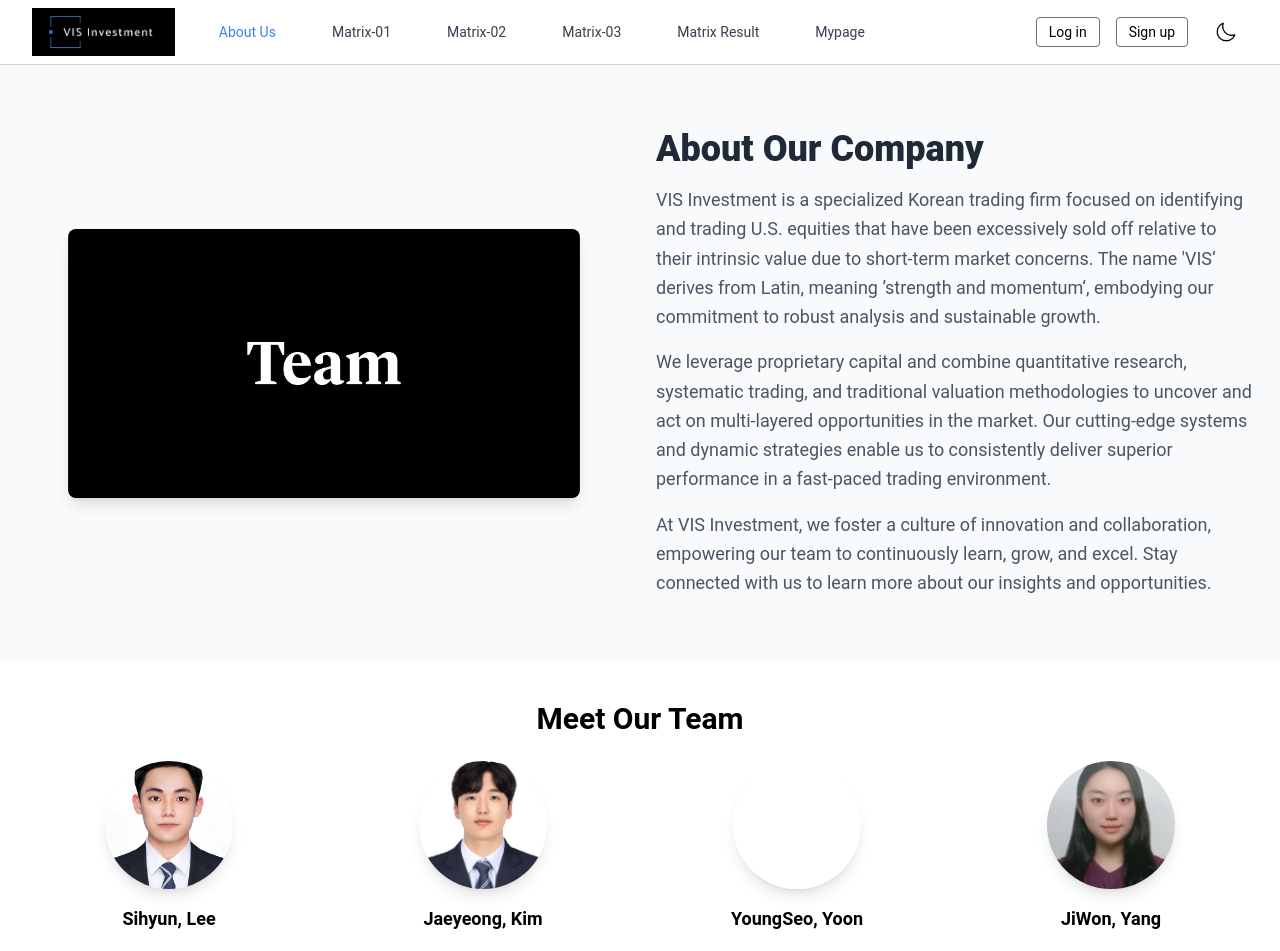
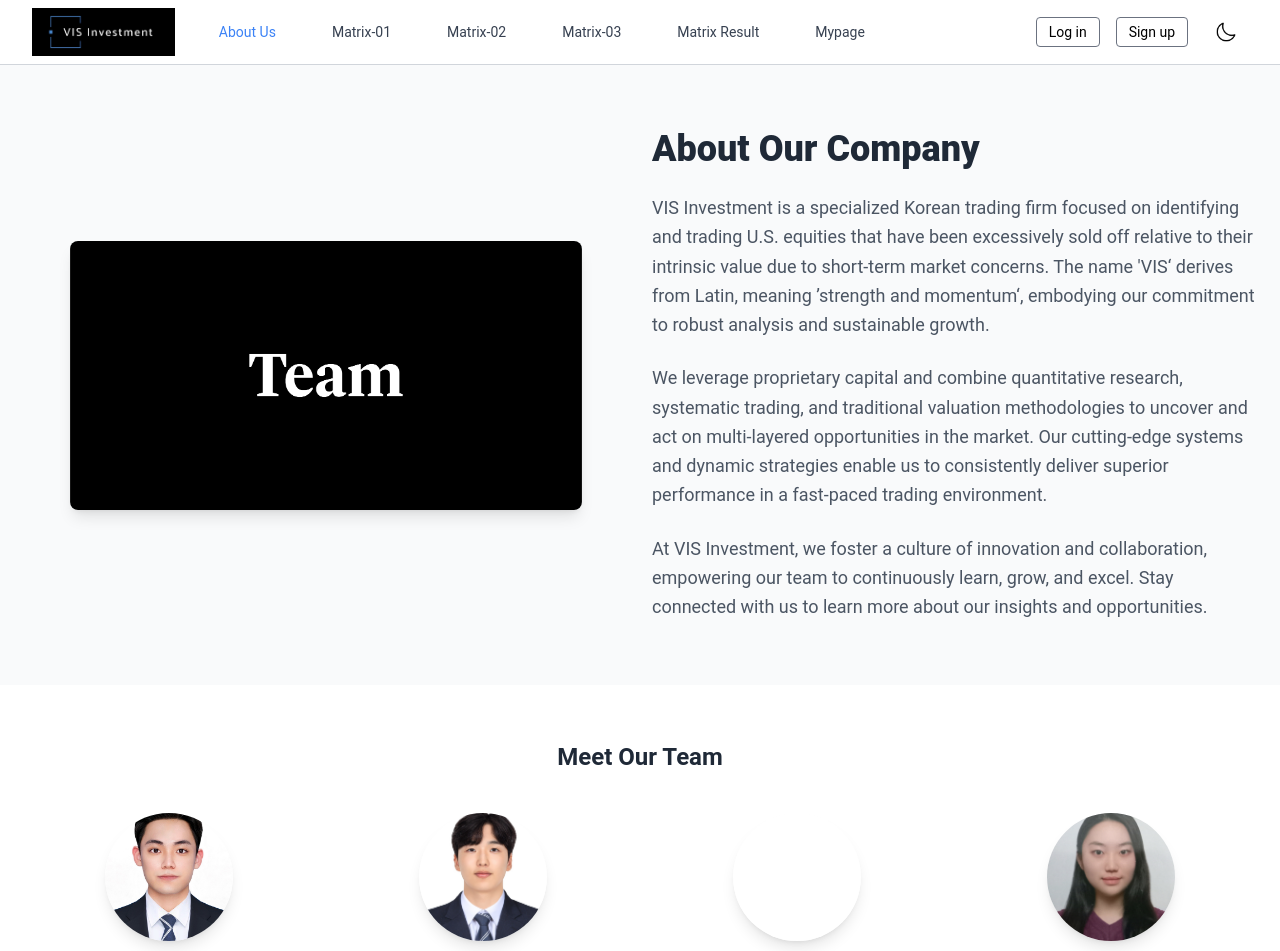
Before and after one commit to persi0815/vis-frontend, a React (Create React App) app: page /introduce in a window 1280 px wide. Shown: the top 951 px of the page. Built offline with nearby package versions, Linux system fonts and the light colour scheme; no server answers; what chartjs-chart-financial would draw is missing.

Commit message:
chore: 소개 페이지 타이틀  수정

```diff
--- a/src/components/introduce/CompanyIntroduce.js
+++ b/src/components/introduce/CompanyIntroduce.js
@@ -3,7 +3,7 @@
 function CompanyIntroduce() {
   return (
     <section className="bg-gray-50 dark:bg-gray-900 py-16 px-6">
-      <div className="container mx-auto grid grid-cols-1 md:grid-cols-2 gap-8 items-center">
+      <div className="container mx-auto grid grid-cols-1 md:grid-cols-2 gap-6 items-center">
         {/* 사진 */}
         <div>
           <img
@@ -14,7 +14,7 @@
         </div>
 
         {/* 소개 텍스트 */}
-        <div className="flex flex-col space-y-4 text-center md:text-left">
+        <div className="flex flex-col space-y-6 text-center md:text-left">
           <h1 className="text-4xl font-extrabold text-gray-800 dark:text-white">
             About Our Company
           </h1>
--- a/src/components/introduce/TeamIntroduce.js
+++ b/src/components/introduce/TeamIntroduce.js
@@ -24,13 +24,13 @@
     photo: "/images/team-jaeyoung.jpg",
   },
   {
-    name: "YoungSeo, Yoon",
+    name: "Youngseo, Yoon",
     position: "Research Assistant",
     bio: "現) VIS Investment, Investment Team RA",
     photo: "/images/team-youngseo.png",
   },
   {
-    name: "JiWon, Yang",
+    name: "Jiwon, Yang",
     position: " Backend & Frontend Developer",
     bio: "現) VIS Investment, Backend Developer\n" +
         "現) Wish, Backend Developer\n" +
@@ -43,9 +43,9 @@
 
 function TeamIntroduce() {
   return (
-    <section className="bg-white dark:bg-black py-10 px-6 font-sans">
-      <h1 className="text-3xl font-bold text-center text-black dark:text-white mb-6">
-        Meet Our Team
+    <section className="bg-white dark:bg-black py-10 px-6">
+      <h1 className="text-2xl font-semibold text-gray-800 dark:text-white text-center mb-10 mt-4">
+      Meet Our Team
       </h1>
       <div className="grid grid-cols-1 sm:grid-cols-2 md:grid-cols-4 gap-6">
         {teamMembers.map((member) => (
```
